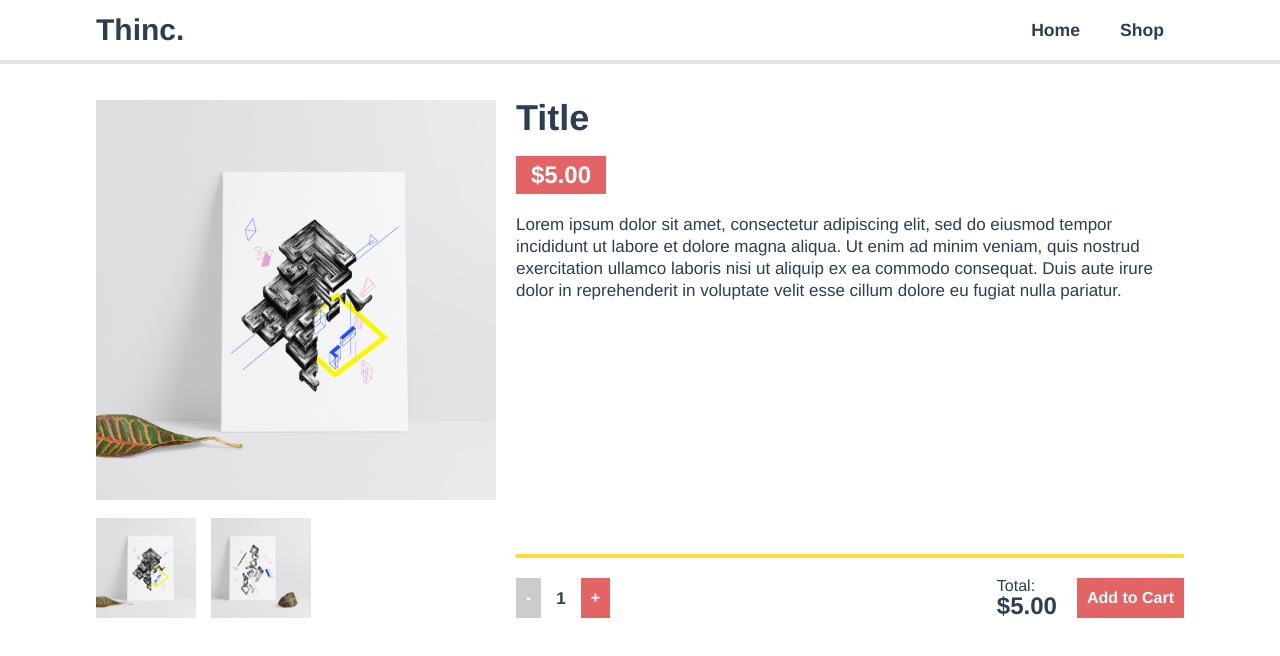
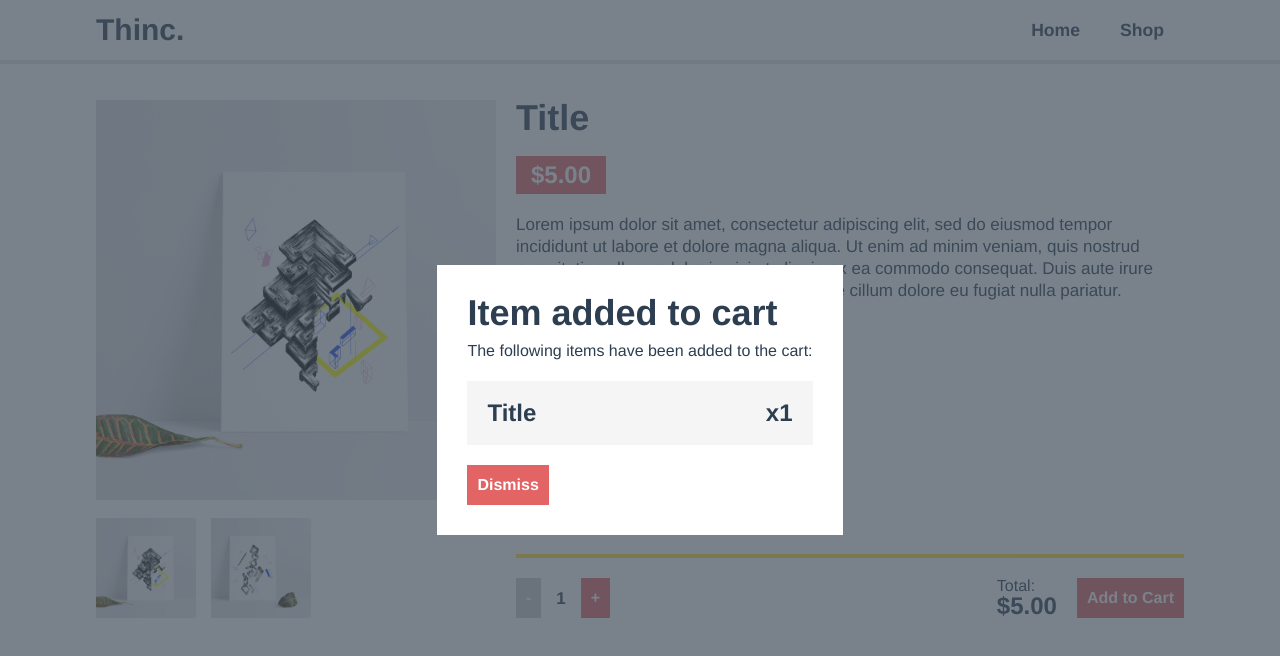
Before and after one commit to hamzaabamboo/thinc-open-house, a Vue app: page / in a window 1280 px wide. Both pictures are taken after a click on the button "Add to Cart". Shown: the top 656 px of the page. Built offline with nearby package versions, Linux system fonts and the light colour scheme.

Commit message:
Finished modal

```diff
--- a/src/components/HelloWorld.vue
+++ b/src/components/HelloWorld.vue
@@ -1,6 +1,11 @@
 <template>
 	<div>
-    <Modal/>
+    <Modal
+      v-bind:itemName="itemName"
+      v-bind:quantity="quantity"
+      v-bind:active="showModal"
+      v-if="showModal"
+      @close="showModal = false"/>
 		<nav>
 			<div class="container row">
 				<div class="col">
@@ -28,7 +33,7 @@
 				</div>
 				<div class="col prod-detail">
 					<div class="prod-info">
-						<h1 class="prod-title">Title</h1>
+						<h1 class="prod-title">{{ itemName }}</h1>
 						<h3 class="price">${{ (price).toFixed(2) }}</h3>
 						<p class="prod-description">Lorem ipsum dolor sit amet, consectetur adipiscing elit, sed do eiusmod tempor incididunt ut labore et dolore magna aliqua. Ut enim ad minim veniam, quis nostrud exercitation ullamco laboris nisi ut aliquip ex ea commodo consequat. Duis aute irure dolor in reprehenderit in voluptate velit esse cillum dolore eu fugiat nulla pariatur.</p>
 					</div>
@@ -42,7 +47,7 @@
 							<span>
 								Total: <h3>${{ (price * quantity).toFixed(2) }}</h3>
 							</span>
-							<button>Add to Cart</button>
+							<button @click="showModal = true">Add to Cart</button>
 						</div>
 					</div>
 				</div>
@@ -61,9 +66,11 @@ export default {
   },
   data() {
     return {
+      itemName: "Title",
       quantity: 1,
       price: 5.0,
-      activeImage: "art1"
+      activeImage: "art1",
+      showModal: false
     };
   },
   methods: {
@@ -79,7 +86,6 @@ export default {
 <style scoped>
 .prod-image {
   background-color: #eee;
-  /* padding-bottom: 100%; */
   width: 400px;
 }
 .prod-gallery {
@@ -97,8 +103,8 @@ export default {
   width: 100px;
 }
 .prod-gallery-image:hover {
+  outline-color: #fedc36;
   outline-style: solid;
-  outline-color: #fedc36;
 }
 .prod-detail {
   display: flex;
--- a/src/components/Modal.vue
+++ b/src/components/Modal.vue
@@ -1,18 +1,17 @@
 <template>
-    <div class="modal-bg" v-if="active">
-        <div class="modal">
-            <h1>Item added to cart</h1>
-            <p>The following items have been added to the cart:</p>
-            <div class="cart-item">
-                <div>
-                    <img class="thumbnail" />
-                    <h3>Item Name</h3>
+    <transition name="modal">
+        <div class="modal-bg">
+            <div class="modal">
+                <h1 style="margin-bottom:10px;">Item added to cart</h1>
+                <p>The following items have been added to the cart:</p>
+                <div class="cart-item">
+                    <h3>{{itemName}}</h3>
+                    <h3>x{{ quantity }}</h3>
                 </div>
-                <h3>x3</h3>
+                <button @click="$emit('close')">Dismiss</button>
             </div>
-            <button>Dismiss</button>
         </div>
-    </div>
+    </transition>
 </template>
 <script>
 export default {
@@ -24,3 +23,52 @@ export default {
   }
 };
 </script>
+<style scoped>
+.modal-bg {
+  align-items: center;
+  background-color: rgba(64, 78, 90, 0.7);
+  bottom: 0;
+  display: flex;
+  justify-content: center;
+  left: 0;
+  position: fixed;
+  right: 0;
+  top: 0;
+  z-index: 999;
+}
+.modal {
+  background-color: white;
+  padding: 30px;
+  transition: all 0.3s ease-in-out;
+}
+.cart-item {
+  align-items: center;
+  background-color: #f5f5f5;
+  display: flex;
+  justify-content: space-between;
+  padding: 20px;
+  margin: 20px 0;
+}
+
+/*
+ * The following styles are auto-applied to elements with
+ * transition="modal" when their visibility is toggled
+ * by Vue.js.
+ *
+ * You can easily play with the modal transition by editing
+ * these styles.
+ */
+
+.modal-enter,
+.modal-leave-active {
+  opacity: 0;
+}
+.modal-enter-active,
+.modal-leave-active {
+  transition: all 0.3s ease-in-out;
+}
+.modal-enter .modal,
+.modal-leave-active .modal {
+  transform: scale(1.1);
+}
+</style>
```
Also changed, not shown: src/assets/css/app.css (+0 -8 lines).
